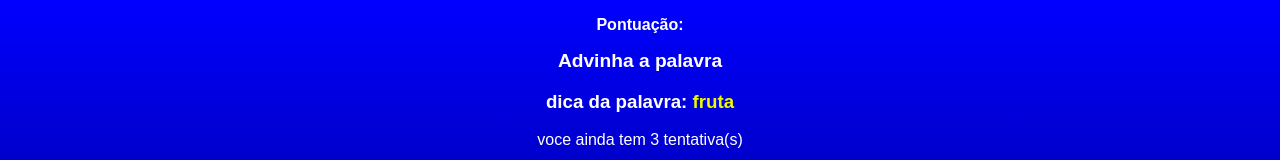
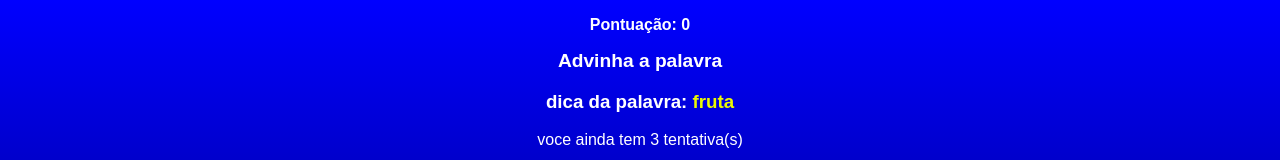
Before and after one commit to ElissonDeSous/SecretWord, a React (Create React App) app: page / in a window 1280 px wide. Both pictures are taken after a click on the button "COMEÇAR O JOGO". Shown: the top 160 px of the page. Built offline with nearby package versions, Linux system fonts and the light colour scheme.

Commit message:
Update Games.js
alterar um erro no score do jogo

```diff
--- a/src/componentes/Games.js
+++ b/src/componentes/Games.js
@@ -1,7 +1,7 @@
 import './game.css'
 import { useState,useRef } from 'react'
 
-const Game = ({VerifyLetter,escolhaLetras ,letras,categoria,LetrasAdvinhar,letrasErradas,chances,Score}) => {
+const Game = ({VerifyLetter,escolhaLetras ,letras,categoria,LetrasAdvinhar,letrasErradas,chances,score}) => {
 
   const [letter,setLetter] = useState('')
   const letterInputRef = useRef (null)
@@ -15,7 +15,7 @@ const Game = ({VerifyLetter,escolhaLetras ,letras,categoria,LetrasAdvinhar,letra
   return (
     <div className='game'>
       <p className='pontos'>
-      <span>Pontuação: {Score}</span>
+      <span>Pontuação: {score}</span>
       </p>
       <h1>Advinha a palavra</h1>
 
```
